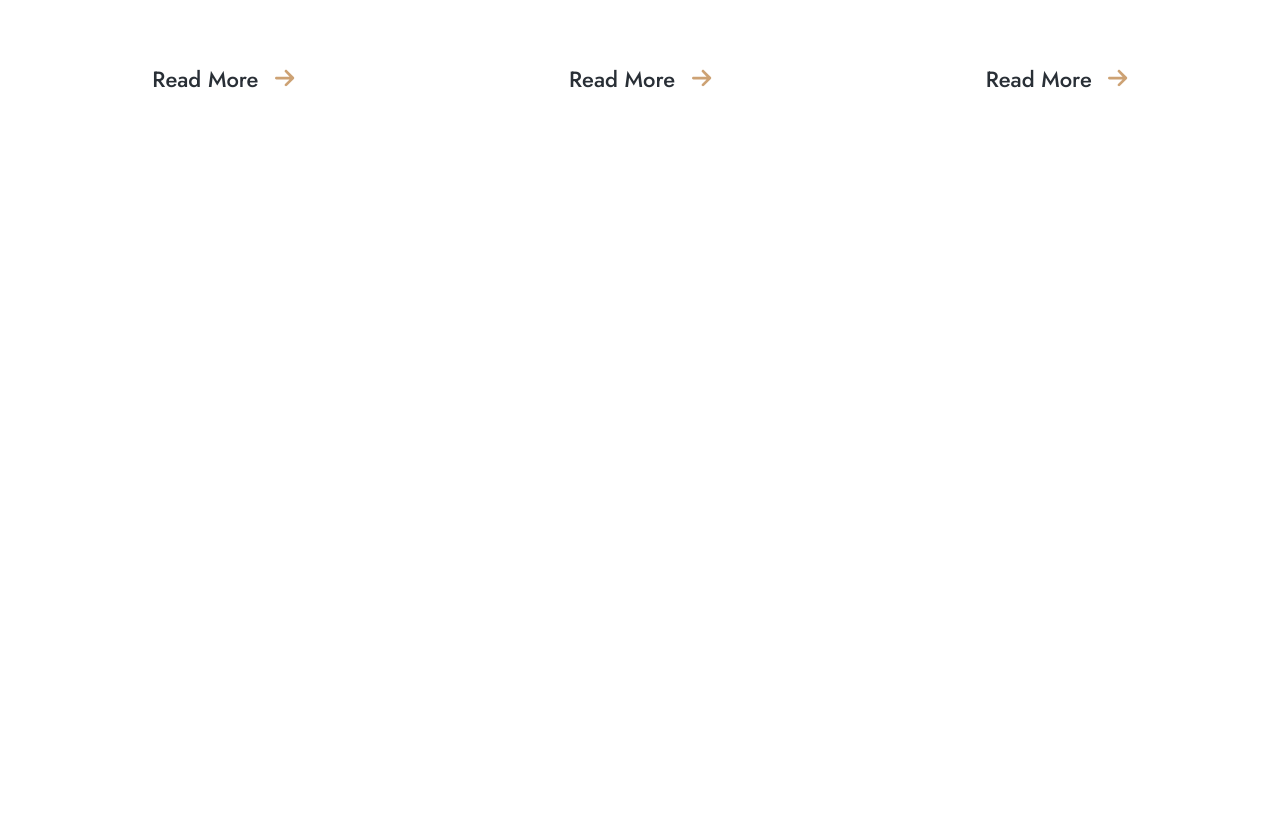
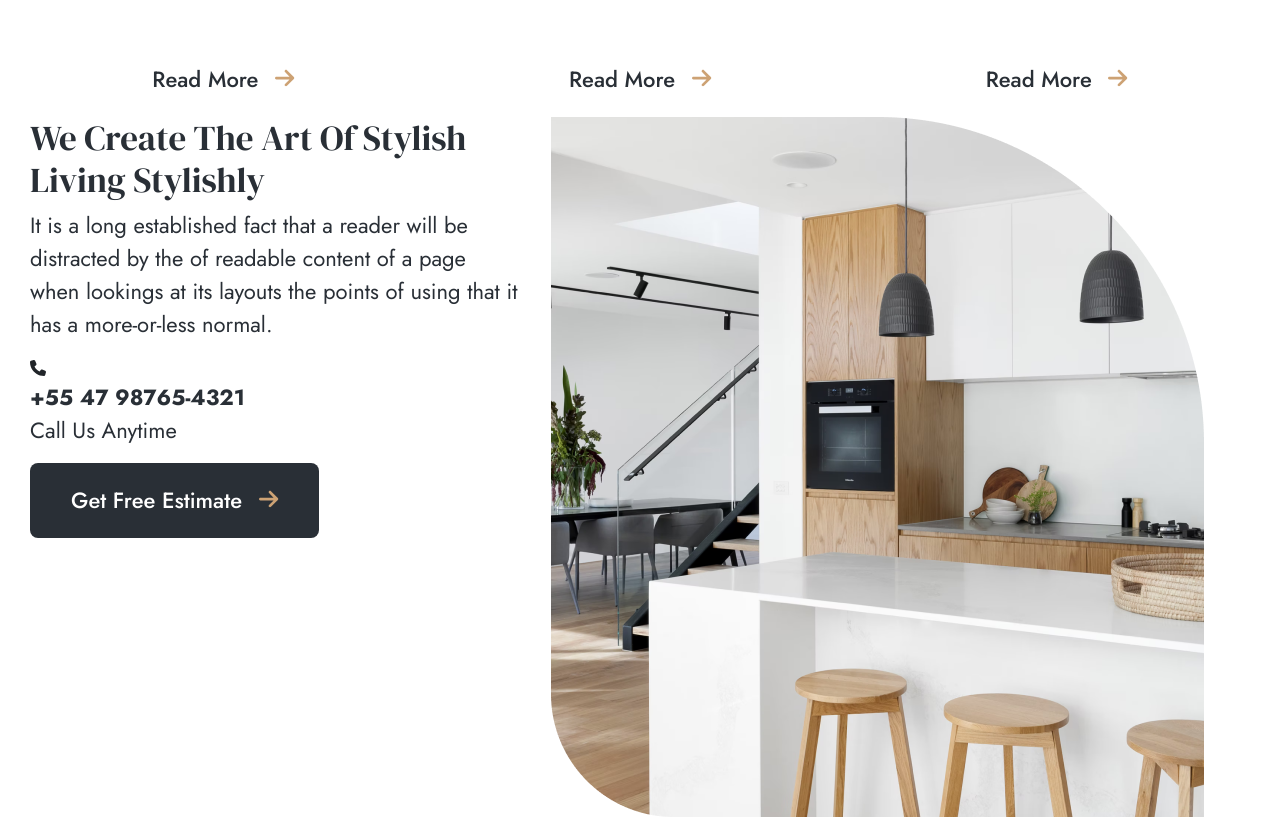
Before and after one commit to ecpieritz/interno-design, a Vue app: page / in a window 1280 px wide. Shown: the part 1072-1889 px from the top of the page. Before the commit the page ends 1189 px from the top, so only its background shows below. Built offline with nearby package versions, Linux system fonts and the light colour scheme.

Commit message:
Added home/callUs html

```diff
--- /dev/null
+++ b/src/components/home/callUs.vue
@@ -0,0 +1,36 @@
+
+<template>
+  <div class="id-home__call-us container" id="id-home__call-us">
+    <div class="row">
+      <div class="col-md-5 id-home__call-us__text">
+        <h2>We Create The Art Of Stylish Living Stylishly</h2>
+        <p>It is a long established fact that a reader will be distracted by the of readable content of a page when lookings at its layouts the points of using that it has a more-or-less normal.</p>
+
+        <div class="id-home__call-us__text__phone">
+          <font-awesome-icon :icon="['fas', 'phone']" />
+          <p><strong>+55 47 98765-4321<br/></strong>Call Us Anytime</p>
+        </div>
+        <router-link to="/contact" class="btn dark-btn">Get Free Estimate <font-awesome-icon :icon="['fas', 'arrow-right']" /></router-link>
+      </div>
+
+      <div class="col-md-7 id-home__call-us__img">
+        <img src="@/assets/images/id-home__call-us.png" alt="">
+      </div>
+    </div>
+  </div>
+</template>
+
+<script>
+export default {
+  name: 'CallUsComponent',
+  components: {
+  }
+}
+</script>
+
+<style lang="scss">
+@import '@/styles.scss';
+
+.id-home{
+}
+</style>
--- a/src/main.js
+++ b/src/main.js
@@ -7,9 +7,11 @@ import { FontAwesomeIcon } from '@fortawesome/vue-fontawesome'
 
 // FONT AWESOME ICONS
 import { faArrowRight } from '@fortawesome/free-solid-svg-icons'
+import { faPhone } from '@fortawesome/free-solid-svg-icons'
 
 // add icons to the library
 library.add(faArrowRight)
+library.add(faPhone)
 
 
 createApp(App).use(store).use(router).component('font-awesome-icon', FontAwesomeIcon).mount('#app')
--- a/src/views/HomeView.vue
+++ b/src/views/HomeView.vue
@@ -4,6 +4,7 @@
 
     <div class="container">
       <Work />
+      <CallUs />
     </div>
   </div>
 </template>
@@ -11,10 +12,11 @@
 <script>
 import Banner from '@/components/home/banner.vue'
 import Work from '@/components/home/work.vue'
+import CallUs from '@/components/home/callUs.vue'
 export default {
   name: 'HomeView',
   components: {
-    Banner, Work
+    Banner, Work, CallUs
   }
 }
 </script>
```
